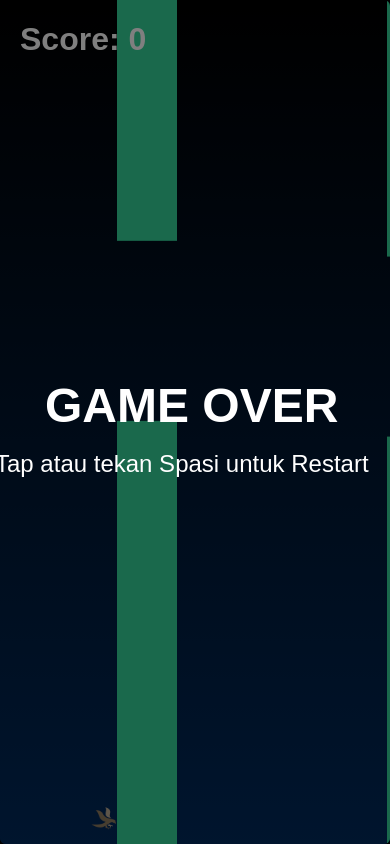
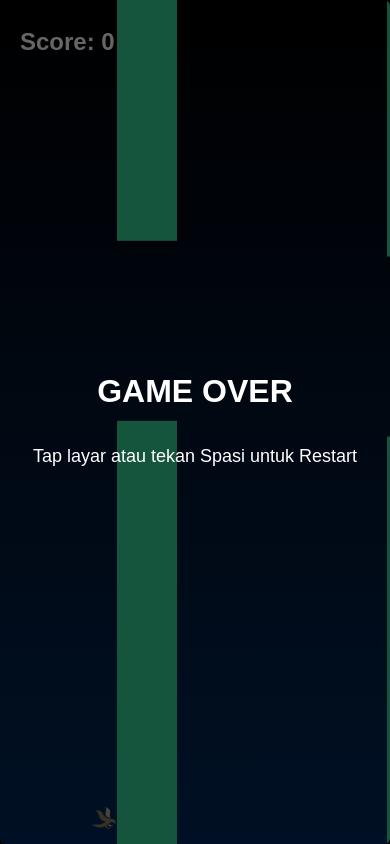
Before and after one commit to Vino-Project/bird, a plain HTML site: page index.html in a window 390 px wide. Both pictures are taken after a click on the button "Mulai Game". Drawn offline with Linux system fonts and the light colour scheme.

Commit message:
Update index.html

```diff
--- a/index.html
+++ b/index.html
@@ -28,7 +28,7 @@
       left: 0;
       width: 100vw;
       height: 100vh;
-      background: rgba(0, 0, 0, 0.8);
+      background: rgba(0, 0, 0, 0.85);
       color: white;
       display: flex;
       flex-direction: column;
@@ -36,17 +36,19 @@
       align-items: center;
       z-index: 10;
       text-align: center;
+      padding: 20px;
     }
     #startScreen h1 {
-      font-size: 48px;
+      font-size: clamp(32px, 6vw, 60px);
       margin-bottom: 20px;
       color: #00bfff;
+      text-shadow: 0 0 10px #00bfff;
     }
     #startButton {
       background-color: #00bfff;
       border: none;
       padding: 15px 40px;
-      font-size: 24px;
+      font-size: clamp(18px, 4vw, 28px);
       border-radius: 8px;
       cursor: pointer;
       color: #000;
@@ -82,7 +84,7 @@
 
   // === ASSET ===
   const birdImg = new Image();
-  birdImg.src = "bird-no.png"; // karakter burung
+  birdImg.src = "bird-no.png"; // karakter burung kamu
 
   const bgMusic = new Audio("backsound.mp3");
   bgMusic.loop = true;
@@ -123,7 +125,7 @@
 
   function drawScore() {
     ctx.fillStyle = "white";
-    ctx.font = "bold 32px Arial";
+    ctx.font = `bold ${Math.max(24, canvas.width * 0.03)}px Arial`;
     ctx.fillText(`Score: ${score}`, 20, 50);
   }
 
@@ -162,22 +164,31 @@
       const hitY = bird.y + 10 < p.top || bird.y + bird.height - 10 > p.bottom;
       if (hitX && hitY) {
         gameOver = true;
+        bgMusic.pause(); // 🔇 hentikan musik saat game over
+        bgMusic.currentTime = 0;
       }
     }
   }
 
   function drawGameOver() {
-    ctx.fillStyle = "rgba(0, 0, 0, 0.5)";
+    const fontSize = Math.max(32, canvas.width * 0.07);
+    const smallFont = Math.max(18, canvas.width * 0.035);
+
+    ctx.fillStyle = "rgba(0, 0, 0, 0.6)";
     ctx.fillRect(0, 0, canvas.width, canvas.height);
+
     ctx.fillStyle = "white";
-    ctx.font = "bold 48px Arial";
-    ctx.fillText("GAME OVER", canvas.width / 2 - 150, canvas.height / 2);
-    ctx.font = "24px Arial";
-    ctx.fillText("Tap atau tekan Spasi untuk Restart", canvas.width / 2 - 200, canvas.height / 2 + 50);
+    ctx.font = `bold ${fontSize}px Arial`;
+    ctx.textAlign = "center";
+    ctx.fillText("GAME OVER", canvas.width / 2, canvas.height / 2 - 20);
+
+    ctx.font = `${smallFont}px Arial`;
+    ctx.fillText("Tap layar atau tekan Spasi untuk Restart", canvas.width / 2, canvas.height / 2 + 40);
+    ctx.textAlign = "left"; // reset align
   }
 
   function loop() {
-    if (!gameStarted) return; // jangan jalankan loop sebelum start
+    if (!gameStarted) return;
     ctx.clearRect(0, 0, canvas.width, canvas.height);
     updateBird();
     updatePipes();
@@ -202,6 +213,7 @@
     if (e.code === "Space") bird.velocity = bird.lift;
     if (gameOver && e.code === "Space") {
       initGame();
+      bgMusic.play().catch(() => {});
       loop();
     }
   });
@@ -210,13 +222,13 @@
     if (!gameStarted) return;
     if (gameOver) {
       initGame();
+      bgMusic.play().catch(() => {});
       loop();
     } else {
       bird.velocity = bird.lift;
     }
   });
 
-  // === Tombol Mulai ===
   startButton.addEventListener("click", () => {
     startScreen.style.display = "none";
     gameStarted = true;
```
